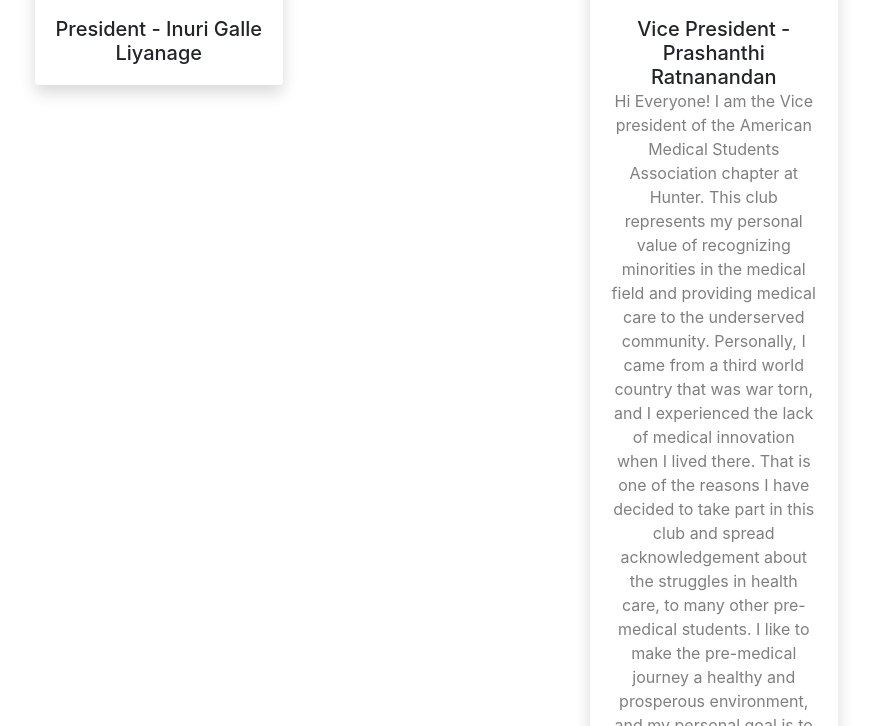
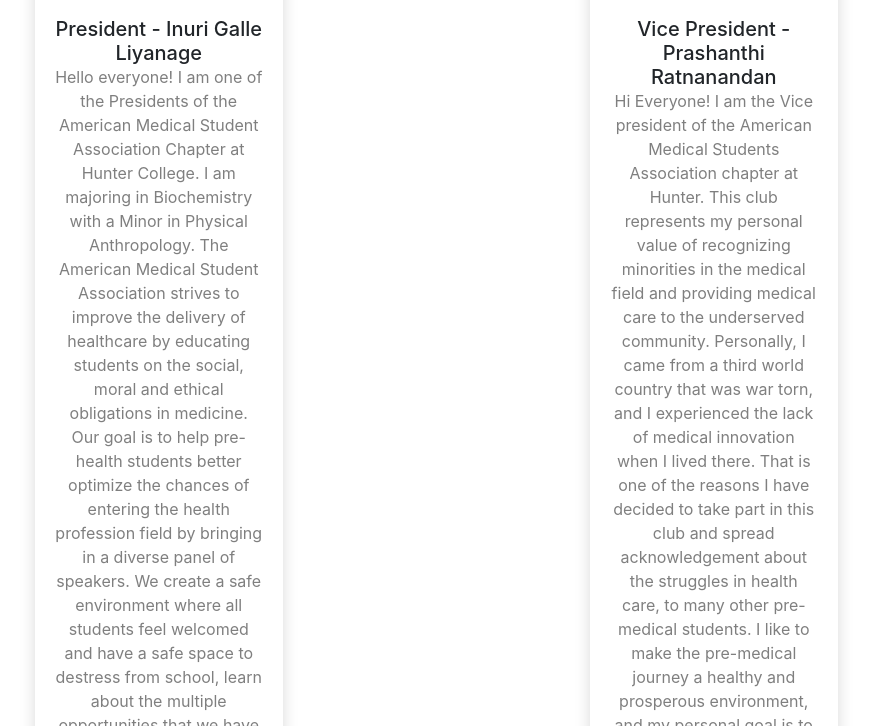
Before and after one commit to HunterAMSA/HunterAMSA.github.io, a website with bundled scripts: page index.html in a window 1280 px wide. Shown: the part 2014-2740 px from the top of the page, without its empty margins (65-937 px from the left). Built offline with nearby package versions, Linux system fonts and the light colour scheme.

Commit message:
Inuri Bio added

```diff
--- a/index.html
+++ b/index.html
@@ -142,7 +142,17 @@
           <img src="img\Profiles\president.jpg" class="card-img-top" alt="...">
           <div class="card-body text-center">
             <h5 class="card-title mb-0">President - Inuri Galle Liyanage</h5>
-            <div class="card-text text-black-50"></div>
+            <div class="card-text text-black-50">Hello everyone! I am one of the Presidents of the
+               American Medical Student Association Chapter at Hunter College. I am majoring in
+               Biochemistry with a Minor in Physical Anthropology. The American Medical Student
+               Association strives to improve the delivery of healthcare by educating students on
+                the social, moral and ethical obligations in medicine. Our goal is to help pre-health
+                 students better optimize the chances of entering the health profession field by
+                 bringing in a diverse panel of speakers. We create a safe environment where all
+                 students feel welcomed and have a safe space to destress from school, learn about
+                  the multiple opportunities that we have to offer, and establish a community where
+                  club members feel empowered and united. AMSA has empowered me to serve my community,
+                   and given me the courage to voice out my opinions.</div>
           </div>
         </div>
       </div>
```
